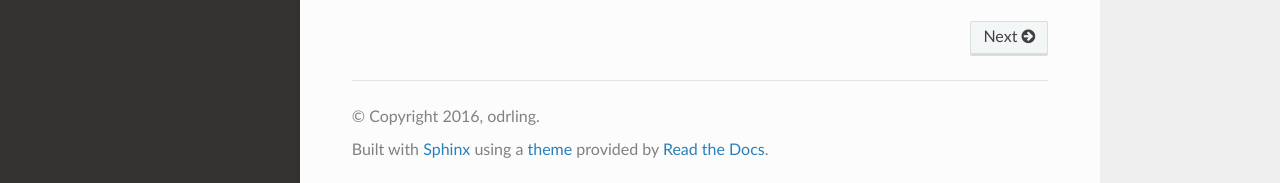
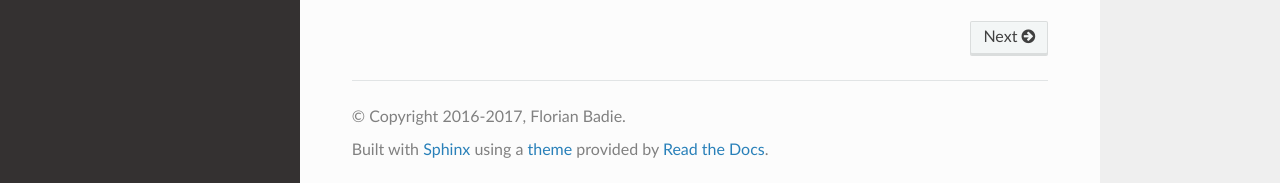
Before and after one commit to odrling/peony-twitter, a Sphinx documentation site: the page built from docs/index.rst, in a window 1280 px wide and 900 px high, scrolled down 1078 px. Shown: the part 714-897 px from the top of the window. Built offline with Sphinx 7.4.7 and the Read the Docs theme 2.0.0, drawn with Linux system fonts in a browser that asks for light colours.

Commit message:
change some configuration options for the documentation

```diff
--- a/docs/conf.py
+++ b/docs/conf.py
@@ -73,7 +73,7 @@ master_doc = 'index'
 
 # General information about the project.
 project = 'Peony'
-copyright = '2016, odrling'
+copyright = '2016-2017, Florian Badie'
 author = 'odrling'
 
 # The version info for the project you're documenting, acts as replacement for
@@ -194,7 +194,7 @@ if not on_rtd:  # only import and set the theme if we're building docs locally
 # Add any paths that contain custom static files (such as style sheets) here,
 # relative to this directory. They are copied after the builtin static files,
 # so a file named "default.css" will overwrite the builtin "default.css".
-html_static_path = ['_static']
+html_static_path = []
 
 # Add any extra paths that contain custom files (such as robots.txt or
 # .htaccess) here, relative to this directory. These files are copied
```
Also changed, not shown: 1 other file.
